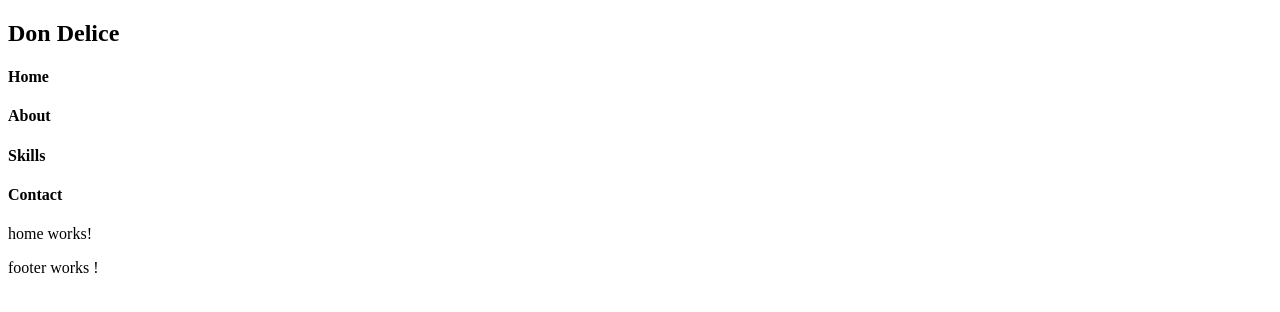
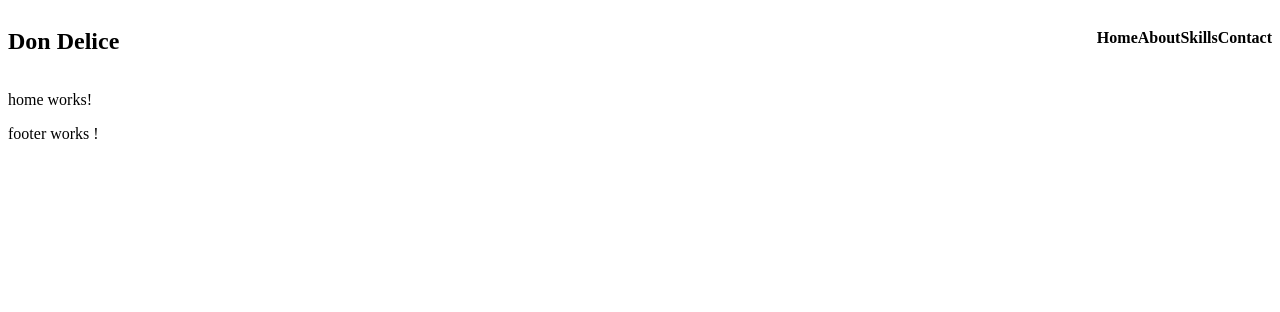
Before and after one commit to dondelice257/portofolio, an Angular app: page / in a window 1280 px wide. Shown: the top 312 px of the page. Built offline with nearby package versions, Linux system fonts and the light colour scheme.

Commit message:
add initial styles on header

```diff
--- a/src/app/components/header/header.component.html
+++ b/src/app/components/header/header.component.html
@@ -1,11 +1,11 @@
-<div>
+<div style="display: flex; justify-content:space-between;">
     <div>
         <div>
-            <h2>Don Delice</h2>
+            <h2 class="text-black">Don Delice</h2>
         </div>
     </div>
     <div>
-        <div>
+        <div style="display: flex; justify-content:space-between">
             <h4 routerLink="">Home</h4>
             <h4 routerLink="about">About</h4>
             <h4 routerLink="skills">Skills</h4>
```
